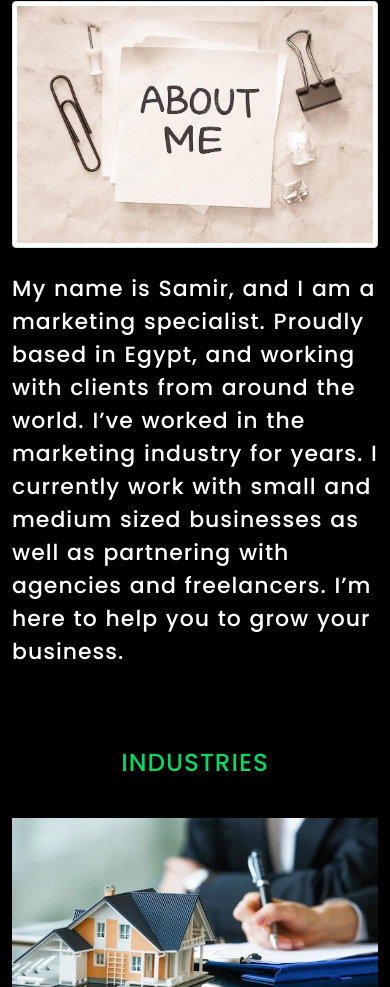
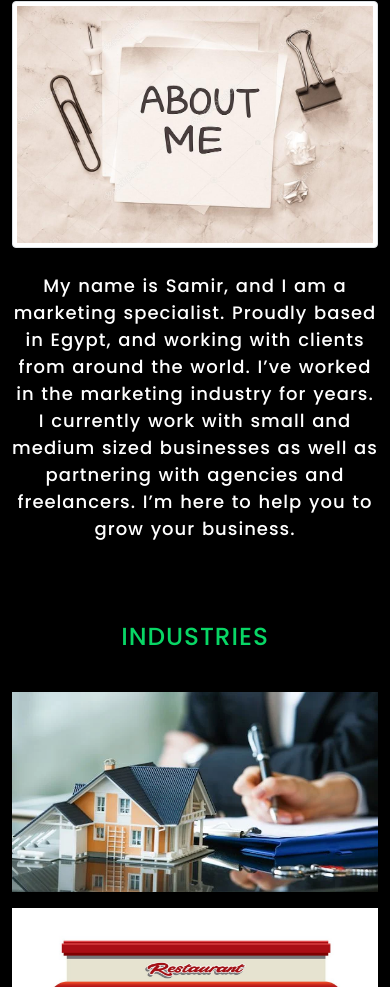
Before and after one commit to yousief989/portfolio, a plain HTML site: page index.html in a window 390 px wide. Shown: the part 977-1964 px from the top of the page. Drawn offline with Linux system fonts and the light colour scheme.

Commit message:
Add files via upload

```diff
--- a/css/style.css
+++ b/css/style.css
@@ -201,4 +201,8 @@ header div .learn-more a:hover i {
   header div p {
     font-size: 28px;
   }
+
+  #about .about-me {
+    font-size: 18px;
+  }
 }
--- a/index.html
+++ b/index.html
@@ -4,7 +4,7 @@
     <meta charset="UTF-8" />
     <meta http-equiv="X-UA-Compatible" content="IE=edge" />
     <meta name="viewport" content="width=device-width, initial-scale=1.0" />
-    <title>Yousief Noaman</title>
+    <title>Samir Abdelbaki</title>
     <link rel="preconnect" href="https://fonts.googleapis.com" />
     <link rel="preconnect" href="https://fonts.gstatic.com" crossorigin />
     <link
@@ -93,7 +93,7 @@
             <img src="images/aboutMe.jpg" class="img-thumbnail" alt="" />
           </div>
           <div class="col-lg-6 pb-5 pb-lg-0 mt-4">
-            <p class="about-me">
+            <p class="about-me text-center text-md-start">
               My name is Samir, and I am a marketing specialist. Proudly based in Egypt, and working with clients from
               around the world. I’ve worked in the marketing industry for years. I currently work with small and medium
               sized businesses as well as partnering with agencies and freelancers. I’m here to help you to grow your
@@ -261,7 +261,7 @@
       </form>
     </section>
 
-    <a href="https://wa.me/1097073224">Send Message</a>
+    <a href="https://wa.me/201097073224">Send Message</a>
     <script src="js/wow.min.js"></script>
     <script>
       new WOW().init();
```
